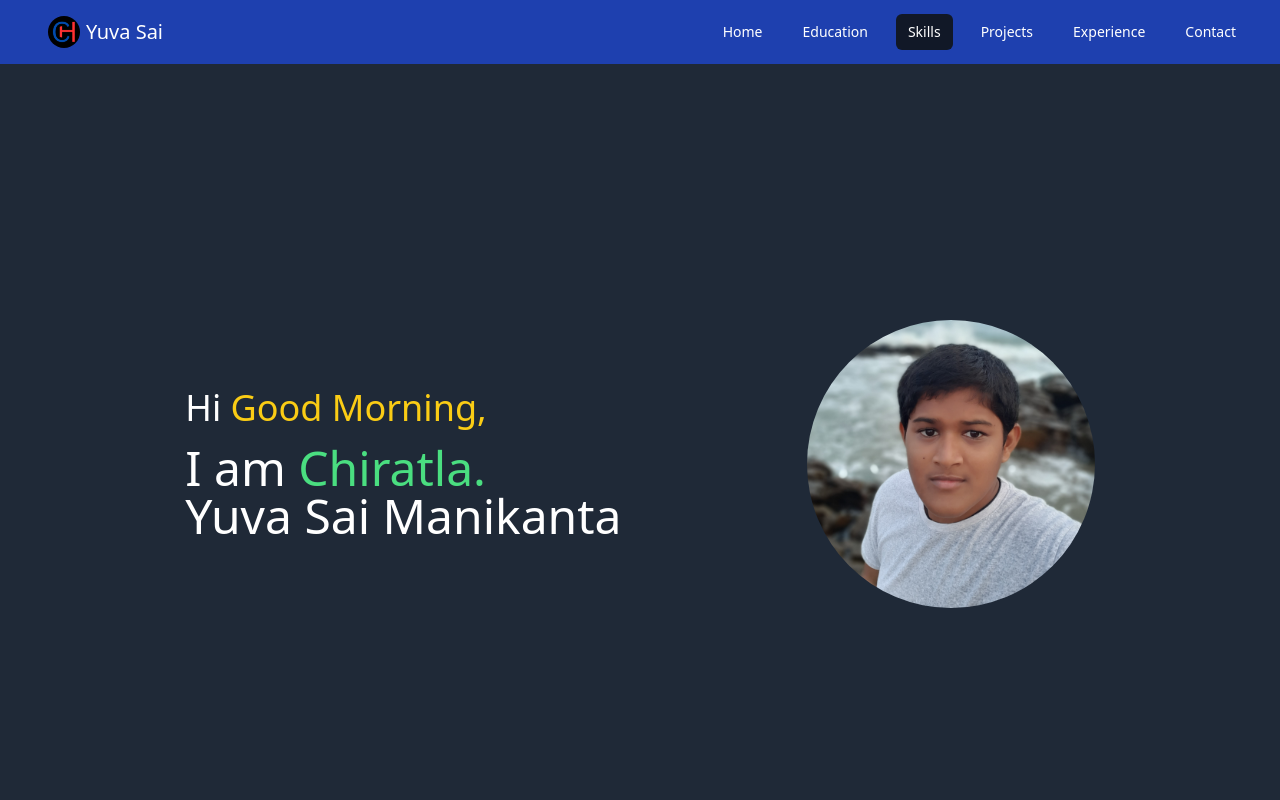
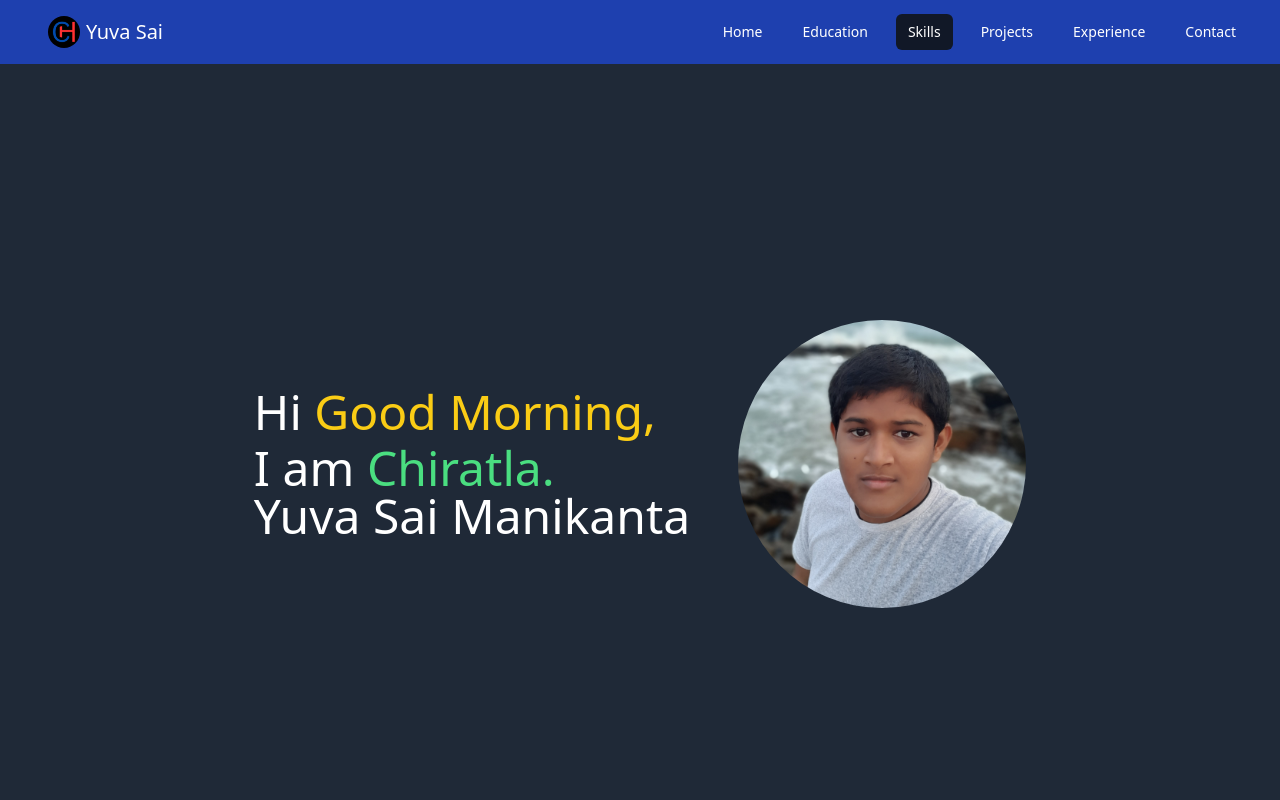
Before and after one commit to chiratla-yuva/Portfolio, a React (Vite) app: page / in a window 1280 px wide. Shown: the top 800 px of the page. Built offline with nearby package versions, Linux system fonts and the light colour scheme.

Commit message:
changes done

```diff
--- a/src/components/Home/Home.jsx
+++ b/src/components/Home/Home.jsx
@@ -9,24 +9,31 @@ const Home = () => {
         const hour = date.getHours();
         let currentWish;
 
-        if (hour < 12) {
+        if (hour >= 1 && hour <= 11) {
             currentWish = 'Good Morning,';
-        } else if (hour < 18) {
+        } else if (hour >= 12 && hour <= 15) {
             currentWish = 'Good Afternoon,';
+        } else if (hour >= 16 && hour <= 19) {
+            currentWish = 'Good Evening,';
         } else {
-            currentWish = 'Good Evening,';
+            currentWish = 'Good Night,';
         }
         setWish(currentWish);
     }, []);
 
     return (
-        <div className="w-full h-screen flex flex-wrap items-center justify-evenly text-white bg-gray-800" id="home">
+        <div className="w-full h-screen flex flex-col-reverse md:flex-row items-center justify-center text-white bg-gray-800 gap-12" id="home">
             <div className="text-center md:text-left">
-                <h2 className="text-2xl md:text-3xl lg:text-4xl mb-4">Hi <span className="text-yellow-400">{wish}</span></h2>
-                <h1 className="text-xl md:text-2xl lg:text-5xl">I am <span className="text-green-400 font-medium">Chiratla.</span><br/>Yuva Sai Manikanta</h1>
+                <h2 className="text-3xl md:text-4xl lg:text-5xl mb-2">
+                    Hi <span className="text-yellow-400">{wish}</span>
+                </h2>
+                <h1 className="text-3xl md:text-4xl lg:text-5xl">
+                    I am <span className="text-green-400 font-medium">Chiratla.</span><br />
+                    Yuva Sai Manikanta
+                </h1>
             </div>
-            <div className="profile">
-                <img src={Logo} alt="Profile Pic" className="w-48 md:w-56 lg:w-72 rounded-full" />
+            <div className="flex-shrink-0">
+                <img src={Logo} alt="Profile Pic" className="w-56 md:w-56 lg:w-72 rounded-full" />
             </div>
         </div>
     );
```
